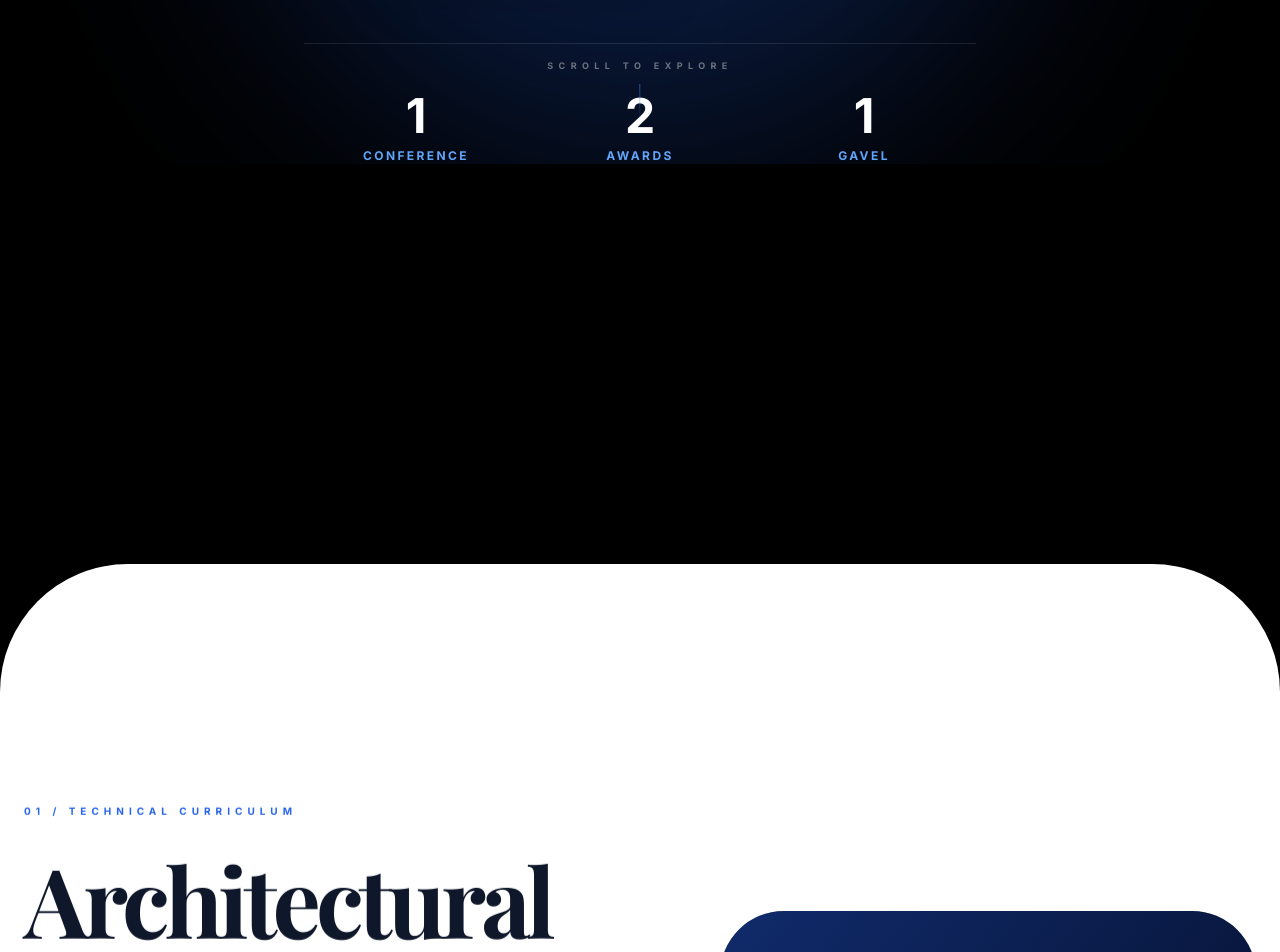
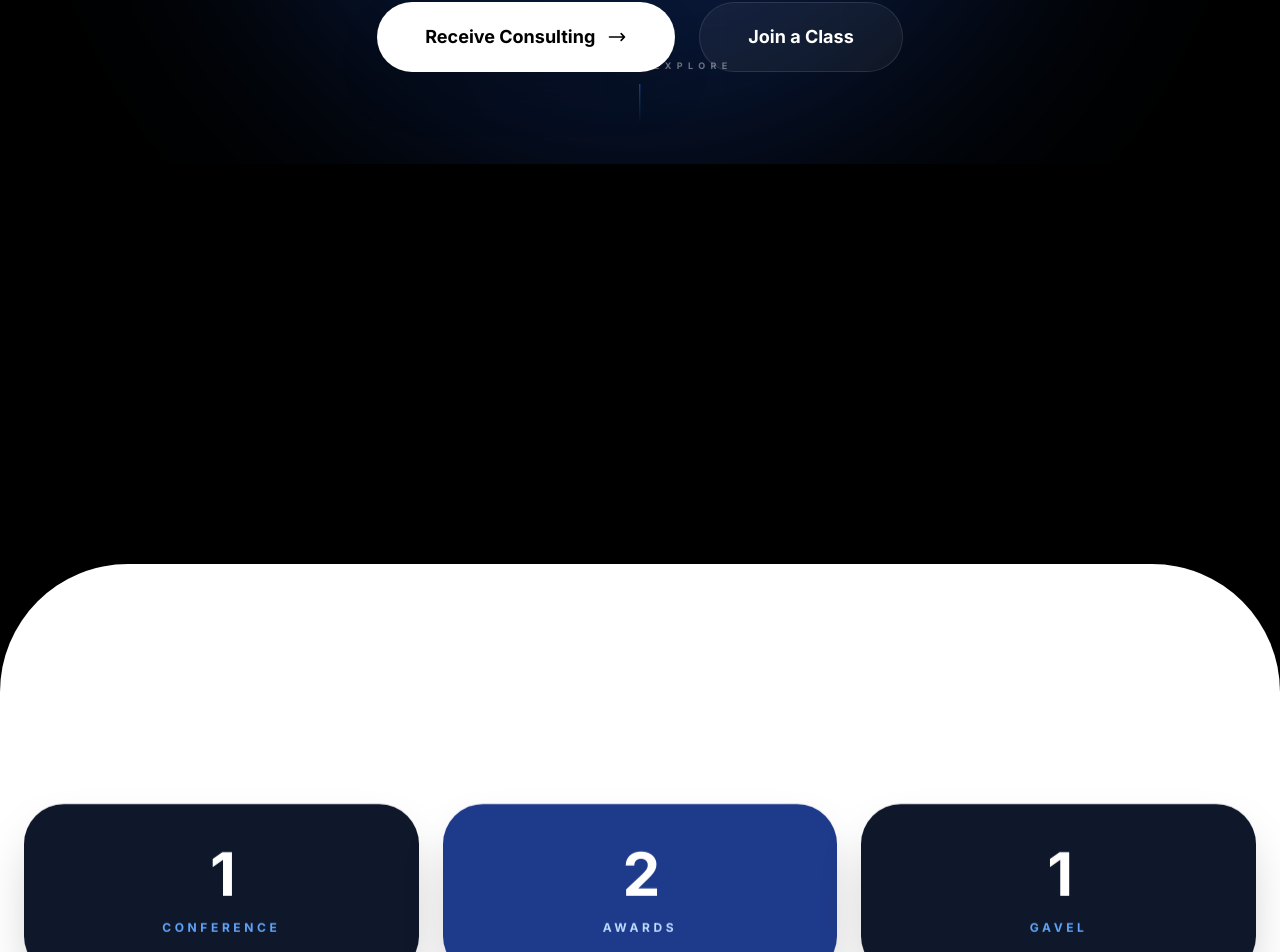
Before and after one commit to AMadaan1/diplomacy-lab, a React (Vite) app: page /#/ in a window 1280 px wide. Shown: the part 701-1653 px from the top of the page. Built offline with nearby package versions, Linux system fonts and the light colour scheme.

Commit message:
Update LandingPage.tsx

```diff
--- a/components/LandingPage.tsx
+++ b/components/LandingPage.tsx
@@ -110,21 +110,7 @@ const LandingPage: React.FC = () => {
               <Link to="/classes" className="bg-white/5 backdrop-blur-2xl text-white px-8 lg:px-12 py-3 lg:py-5 rounded-full font-bold text-sm lg:text-lg border border-white/10 hover:bg-white/10 transition-all hover:scale-105 flex items-center justify-center">Join a Class</Link>
             </div>
 
-            {/* Stats Section */}
-            <div className="grid grid-cols-3 gap-8 sm:gap-12 mt-12 sm:mt-16 animate-in fade-in slide-in-from-bottom-20 duration-1000 delay-500 border-t border-white/10 pt-8 sm:pt-12 w-full max-w-2xl px-6">
-              <div className="text-center">
-                <div className="text-3xl sm:text-4xl md:text-5xl font-bold text-white mb-1 sm:mb-2">1</div>
-                <div className="text-[10px] sm:text-xs uppercase tracking-[0.2em] text-blue-400 font-bold">Conference</div>
-              </div>
-              <div className="text-center">
-                <div className="text-3xl sm:text-4xl md:text-5xl font-bold text-white mb-1 sm:mb-2">2</div>
-                <div className="text-[10px] sm:text-xs uppercase tracking-[0.2em] text-blue-400 font-bold">Awards</div>
-              </div>
-              <div className="text-center">
-                <div className="text-3xl sm:text-4xl md:text-5xl font-bold text-white mb-1 sm:mb-2">1</div>
-                <div className="text-[10px] sm:text-xs uppercase tracking-[0.2em] text-blue-400 font-bold">Gavel</div>
-              </div>
-            </div>
+            {/* Stats Section moved to Section 2 */}
           </div>
 
           <div
@@ -140,6 +126,23 @@ const LandingPage: React.FC = () => {
       {/* SECTION 2: THE CURRICULUM */}
       <section className="relative z-10 bg-white text-slate-900 rounded-t-[4rem] md:rounded-t-[8rem] shadow-[0_-100px_100px_rgba(0,0,0,0.4)]">
         <div className="max-w-7xl mx-auto px-6 py-40 md:py-60">
+
+          {/* Stats Section */}
+          <div className="grid grid-cols-1 md:grid-cols-3 gap-6 mb-32 reveal">
+            <div className="bg-slate-900 p-10 rounded-[2.5rem] text-center text-white hover:scale-105 transition-transform duration-500 shadow-2xl">
+               <div className="text-6xl font-black mb-4 tracking-tighter">1</div>
+               <div className="text-xs uppercase tracking-[0.3em] text-blue-400 font-bold">Conference</div>
+            </div>
+            <div className="bg-blue-900 p-10 rounded-[2.5rem] text-center text-white hover:scale-105 transition-transform duration-500 shadow-2xl">
+               <div className="text-6xl font-black mb-4 tracking-tighter">2</div>
+               <div className="text-xs uppercase tracking-[0.3em] text-blue-200 font-bold">Awards</div>
+            </div>
+            <div className="bg-slate-900 p-10 rounded-[2.5rem] text-center text-white hover:scale-105 transition-transform duration-500 shadow-2xl">
+               <div className="text-6xl font-black mb-4 tracking-tighter">1</div>
+               <div className="text-xs uppercase tracking-[0.3em] text-blue-400 font-bold">Gavel</div>
+            </div>
+          </div>
+
           <div className="grid grid-cols-1 lg:grid-cols-2 gap-24 lg:gap-40 items-center">
             <div className="reveal">
               <span className="text-blue-600 font-black uppercase tracking-[0.5em] text-[10px] mb-8 block">01 / Technical Curriculum</span>
```
